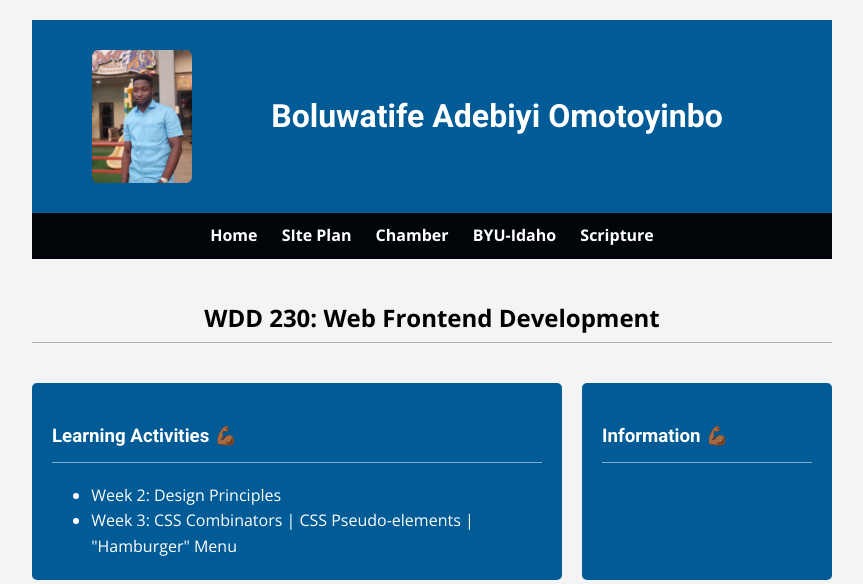
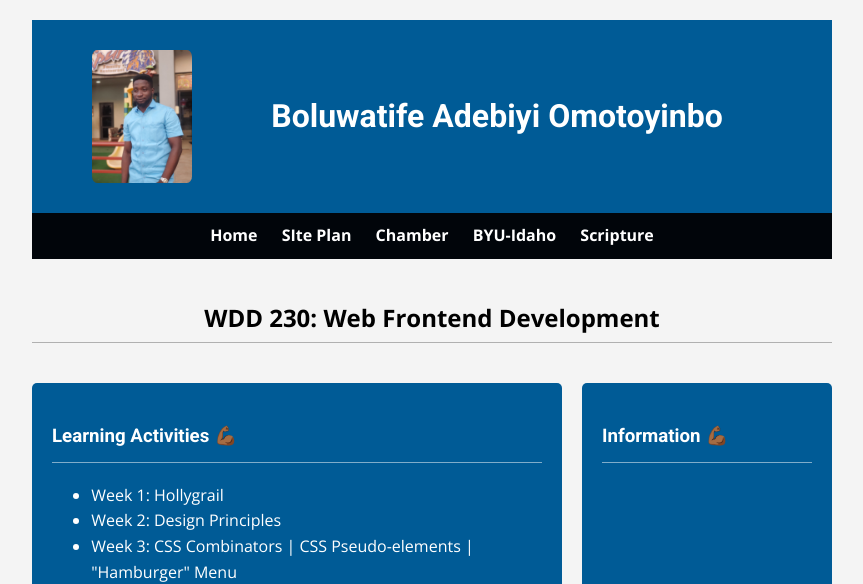
Before and after one commit to BlacIP/wdd230, a plain HTML site: page index.html in a window 1280 px wide. Shown: the top 584 px of the page, without its empty margins (208-1071 px from the left). Drawn offline with nearby package versions, Linux system fonts and the light colour scheme.

Commit message:
wk3-contd

```diff
--- a/index.html
+++ b/index.html
@@ -36,6 +36,7 @@
         <section class="card">
             <h3> Learning Activities</h3>
             <ul>
+                <li> Week 1: <a href="lesson01/holygrail.html">Hollygrail</a></li>
                 <li> Week 2: <a href="lesson02/design-principles.html"> Design Principles</a> </li>
                 <li> Week 3: <a href="images/Combinators.png>"> CSS Combinators </a>|
                     <a href="https://codepen.io/Omotoyinbo-Bolu-Adebiyi/pen/poYdVZa">CSS Pseudo-elements</a> |
--- a/lesson02/styles/base.css
+++ b/lesson02/styles/base.css
@@ -4,8 +4,6 @@ body {
     font-family: 'Open Sans', sans-serif;
     background: #f4f4f4;
     line-height: 1.6;
-    /* width: 900px; */
-     /* margin: auto */
 }
 
 header, footer, main {
@@ -17,8 +15,6 @@ header {
     background-color: #005b96;
     color: white;
     text-align: center;
-    /* margin-top: 20px; */
-    /* margin: auto; */
 }
 
 header h1 {
@@ -31,7 +27,6 @@ header h1 {
     display: grid;
     grid-template-columns: 1fr;
     margin-top: 20px;
-    /* width: 900px; */
     justify-items: center;
 }
 
```
Also changed, not shown: styles/larger.css (+0 -9 lines).
